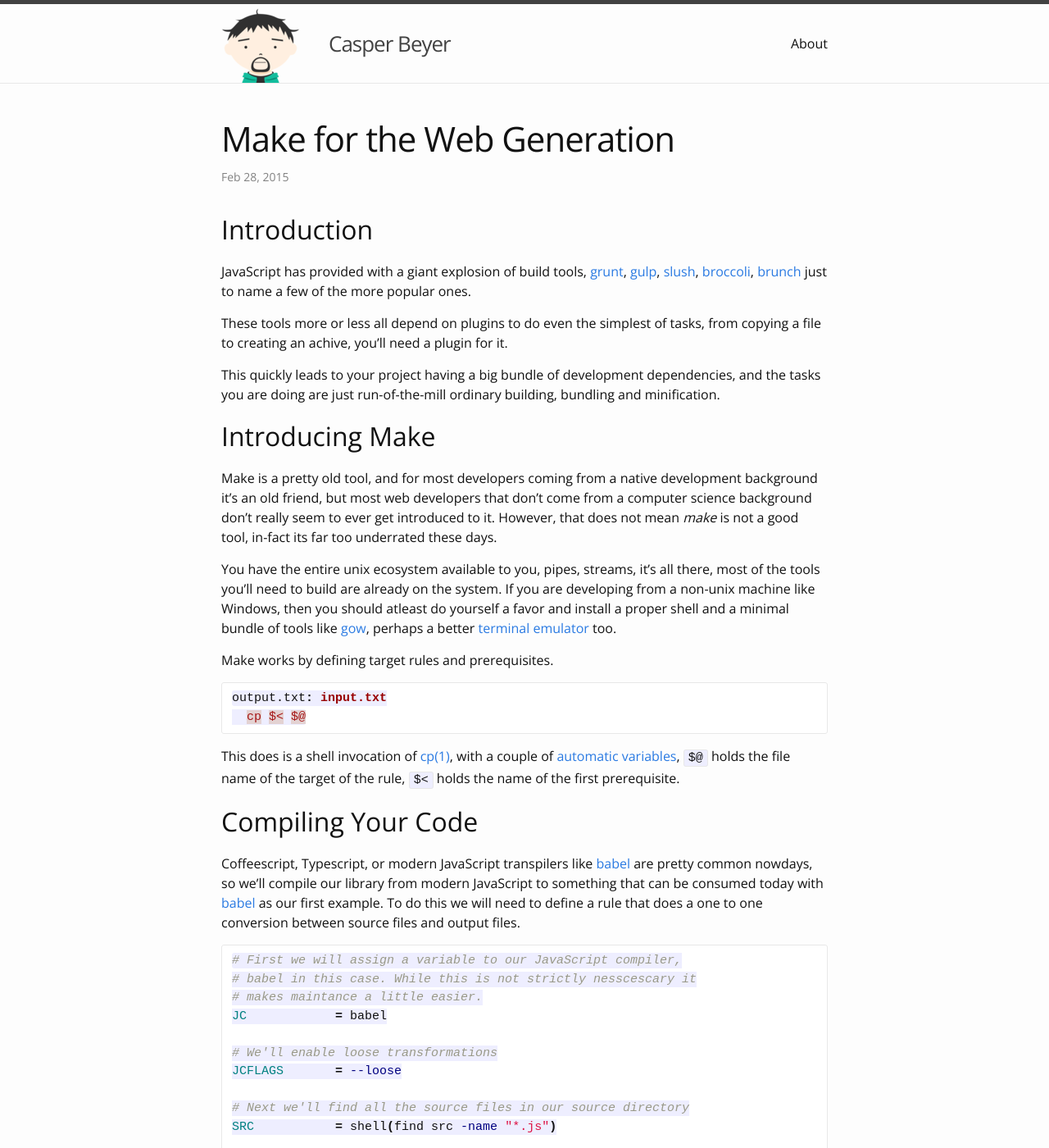
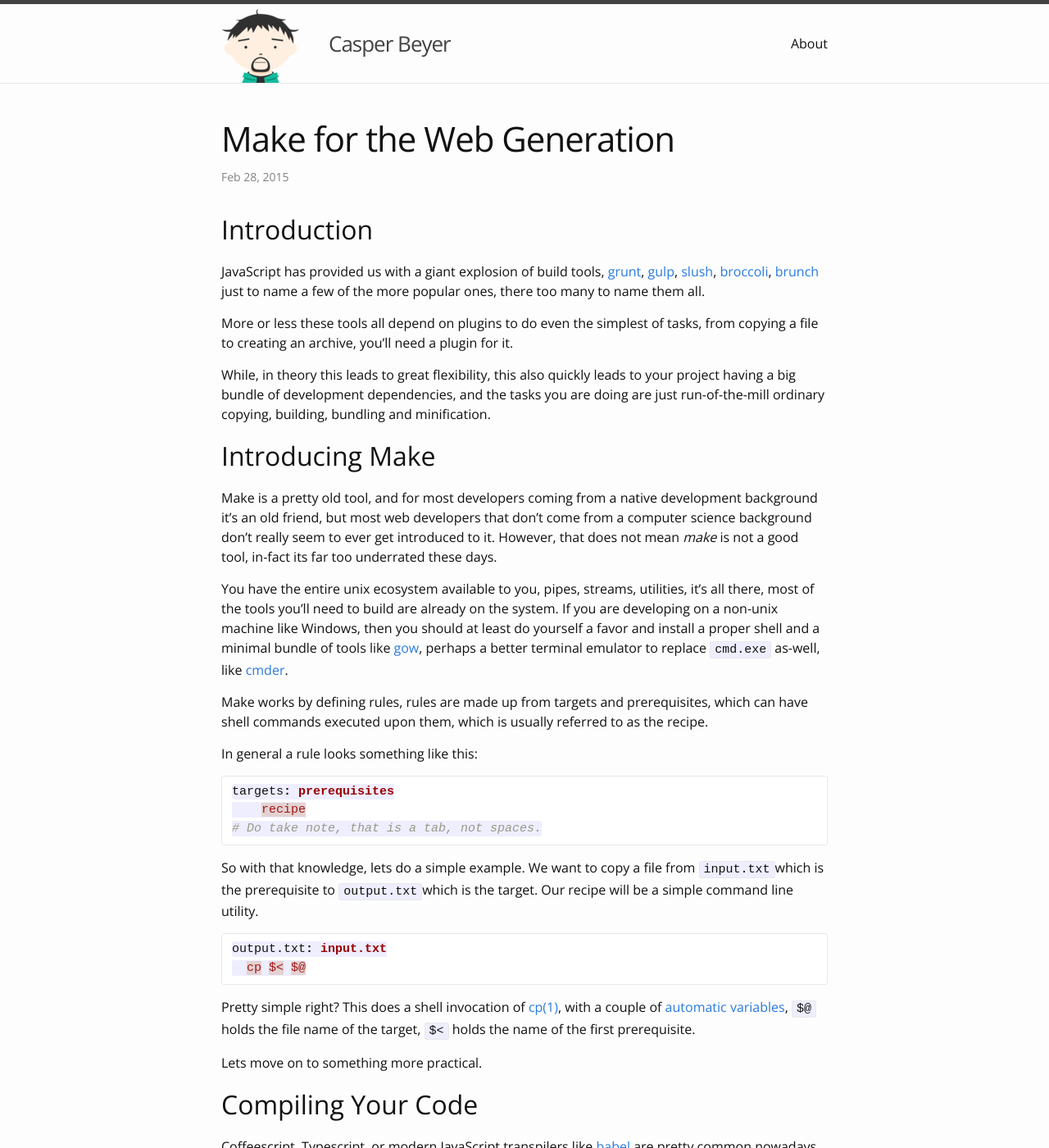
Before and after one commit to caspervonb/caspervonb.github.bak, a Jekyll site: the page built from _posts/2015-02-28-make-for-the-web-generation.markdown, in a window 1280 px wide and 1400 px high. Shown: the whole window at 82% size. Built offline with Jekyll 4.4.1, drawn with Linux system fonts in a browser that asks for light colours; Markdown is read by kramdown in place of the engine named in the settings; some of the changed text lies outside the part shown.

Commit message:
Update 2015-02-28-make-for-the-web-generation.markdown

````diff
--- a/_posts/2015-02-28-make-for-the-web-generation.markdown
+++ b/_posts/2015-02-28-make-for-the-web-generation.markdown
@@ -5,37 +5,46 @@ categories: javascript tools
 ---
 
 ## Introduction
-JavaScript has provided with a giant explosion of build tools,
-[grunt][grunt], [gulp][gulp], [slush][slush], [broccoli][broccoli], [brunch][brunch] just to name a few of the more popular ones.
+JavaScript has provided us with a giant explosion of build tools, [grunt][grunt], [gulp][gulp], [slush][slush], [broccoli][broccoli], [brunch][brunch] just to name a few of the more popular ones, there too many to name them all.
 
-These tools more or less all depend on plugins to do even the simplest of tasks,
-from copying a file to creating an achive, you'll need a plugin for it.
+More or less these tools all depend on plugins to do even the simplest of tasks, from copying a file to creating an archive, you'll need a plugin for it.
 
-This quickly leads to your project having a big bundle of development dependencies,
-and the tasks you are doing are just run-of-the-mill ordinary building, bundling and minification.
+While, in theory this leads to great flexibility, this also quickly leads to your project having a big bundle of development dependencies, and the tasks you are doing are just run-of-the-mill ordinary copying, building, bundling and minification.
 
 ## Introducing Make
-Make is a pretty old tool, and for most developers coming from a native development background it's an old friend, but most web developers that don't come from a computer science background don't really seem to ever get introduced to it.
-However, that does not mean *make* is not a good tool, in-fact its far too underrated these days.
+Make is a pretty old tool, and for most developers coming from a native development background it's an old friend, but most web developers that don't come from a computer science background don't really seem to ever get introduced to it. However, that does not mean *make* is not a good tool, in-fact its far too underrated these days.
 
-You have the entire unix ecosystem available to you, pipes, streams, it's all there, most of the tools you'll need to build are already on the system. If you are developing from a non-unix machine like Windows, then you should atleast do yourself a favor and install a proper shell and a minimal bundle of tools like [gow][gow], perhaps a better [terminal emulator][cmder] too.
+You have the entire unix ecosystem available to you, pipes, streams, utilities, it's all there, most of the tools you'll need to build are already on the system. If you are developing on a non-unix machine like Windows, then you should at least do yourself a favor and install a proper shell and a minimal bundle of tools like [gow][gow], perhaps a better terminal emulator to replace `cmd.exe` as-well, like [cmder][cmder].
 
-Make works by defining target rules and prerequisites.
+Make works by defining rules, rules are made up from targets and prerequisites, which can have shell commands executed upon them, which is usually referred to as the recipe.
+
+In general a rule looks something like this:
+```make
+targets: prerequisites
+    recipe
+# Do take note, that is a tab, not spaces.
+```
+
+So with that knowledge, lets do a simple example. We want to copy a file from `input.txt`which is the prerequisite to `output.txt`which is the target. Our recipe will be a simple command line utility.
 
 ```make
 output.txt: input.txt
   cp $< $@
 ```
 
-This does is a shell invocation of [cp(1)](cp), with a couple of [automatic variables][make-automatic-variables], `$@` holds the file name of the target of the rule, `$<` holds the name of the first prerequisite.
+Pretty simple right? This does a shell invocation of [cp(1)](cp), with a couple of [automatic variables][make-automatic-variables], `$@` holds the file name of the target, `$<` holds the name of the first prerequisite.
+
+Lets move on to something more practical.
 
 ## Compiling Your Code
-Coffeescript, Typescript, or modern JavaScript transpilers like [babel][babel] are pretty common nowdays, so we'll compile our library from modern JavaScript to something that can be consumed today with [babel][babel] as our first example. To do this we will need to define a rule that does a one to one conversion between source files and output files.
+Coffeescript, Typescript, or modern JavaScript transpilers like [babel][babel] are pretty common nowadays, so we'll compile our code from modern JavaScript to something that can be consumed today with [babel][babel] as our first example.
+
+To do this we will need to define a rule that does a one to one conversion between the files in our *src* directory, to the transpiled files we want in our *lib* directory.
 
 ```make
 # First we will assign a variable to our JavaScript compiler,
 # babel in this case. While this is not strictly nesscescary it
-# makes maintance a little easier.
+# makes maintenance a little easier.
 JC            = babel
 
 # We'll enable loose transformations
@@ -56,7 +65,7 @@ $(LIB): $(SRC)
 ```
 
 ## Bundling Your Code
-Browserify, Webpack or just plain concatenation is also rather standard if you are going to distribute your code for the browser environment. In order to do this we'll need a rule that has a single target, takes all prerequisites and feeding them to the bundler.
+Browserify, Webpack or just plain concatenation is also a rather standard thing to do if you are going to distribute your code for the browser environment. In order to do this we will need a rule that has a single target, takes all the sources files as prerequisites, feeding them through the bundler as the recipe.
 
 ```make
 # Like before, we will store our bundler in a variable
@@ -82,7 +91,7 @@ $(DIST): $(SRC)
 ```
 
 ## Optimizing Your Code
-Minification and dead code removal is another, in this case we'll just define a rule that takes the bundle target as a prerequisite and run it through uglify.
+Minification and dead code removal is another common build step. In this case we'll just define a rule that takes the previously defined bundle target as a prerequisite and run it through uglify, we'll do some simple substitution to get our minified bundle name based on the non-minified bundle name.
 
 ```make
 # We will use uglify as our optimizer
````
Also changed, not shown: other parts of _posts/2015-02-28-make-for-the-web-generation.markdown (+1 -1 lines).
